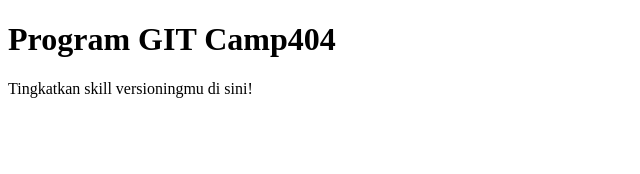
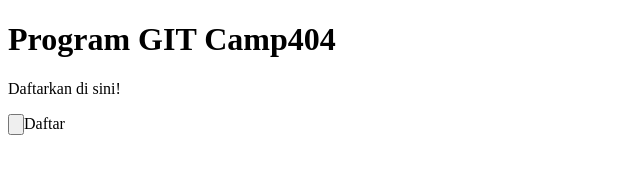
Before and after one commit to Tambara17/latihanGIT, a plain HTML site: page index.html in a window 1280 px wide. Shown: the whole page, without its empty margins (0-640 px from the left). Drawn offline with Linux system fonts and the light colour scheme.

Commit message:
mengubah index.html dari github

```diff
--- a/index.html
+++ b/index.html
@@ -8,6 +8,7 @@
 </head>
 <body>
     <h1>Program GIT Camp404</h1>
-    <p>Tingkatkan skill versioningmu di sini!</p>
+    <p>Daftarkan di sini!</p>
+    <input type="button">Daftar</input>
 </body>
 </html>
```
